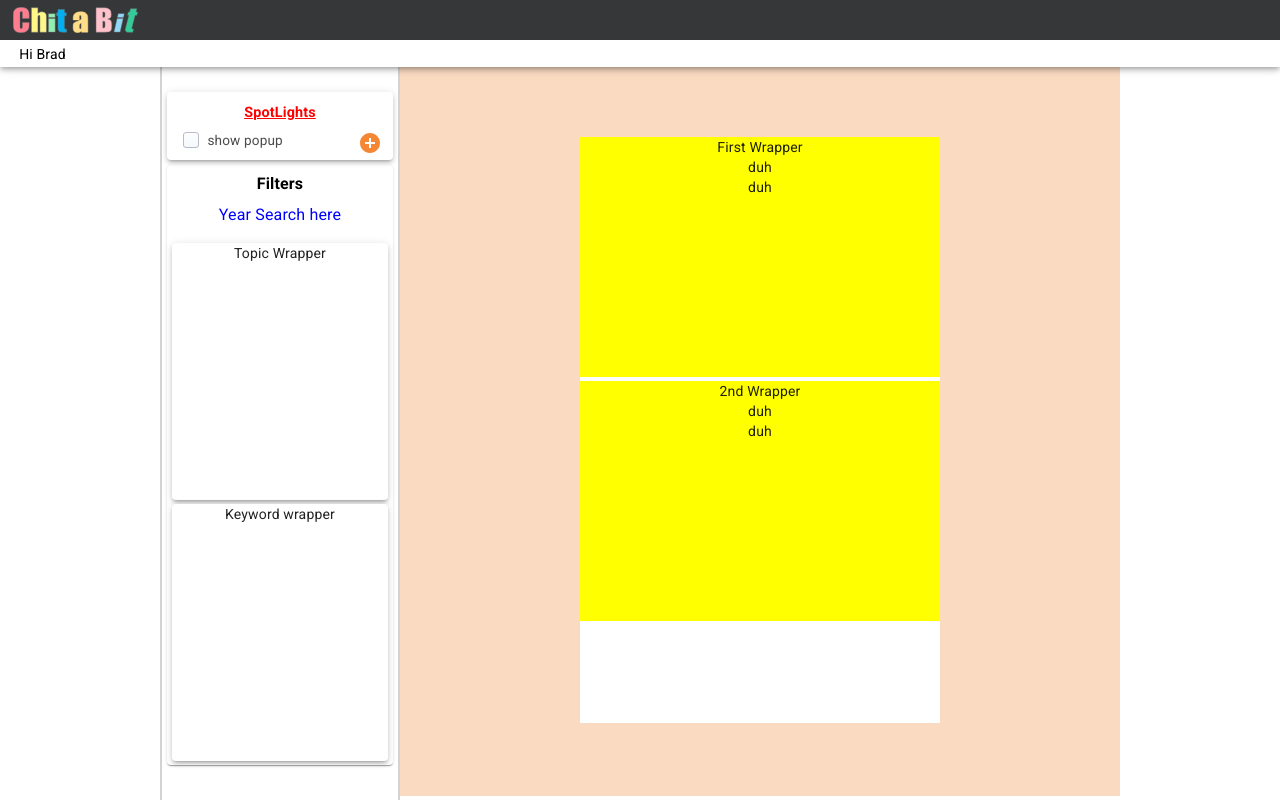
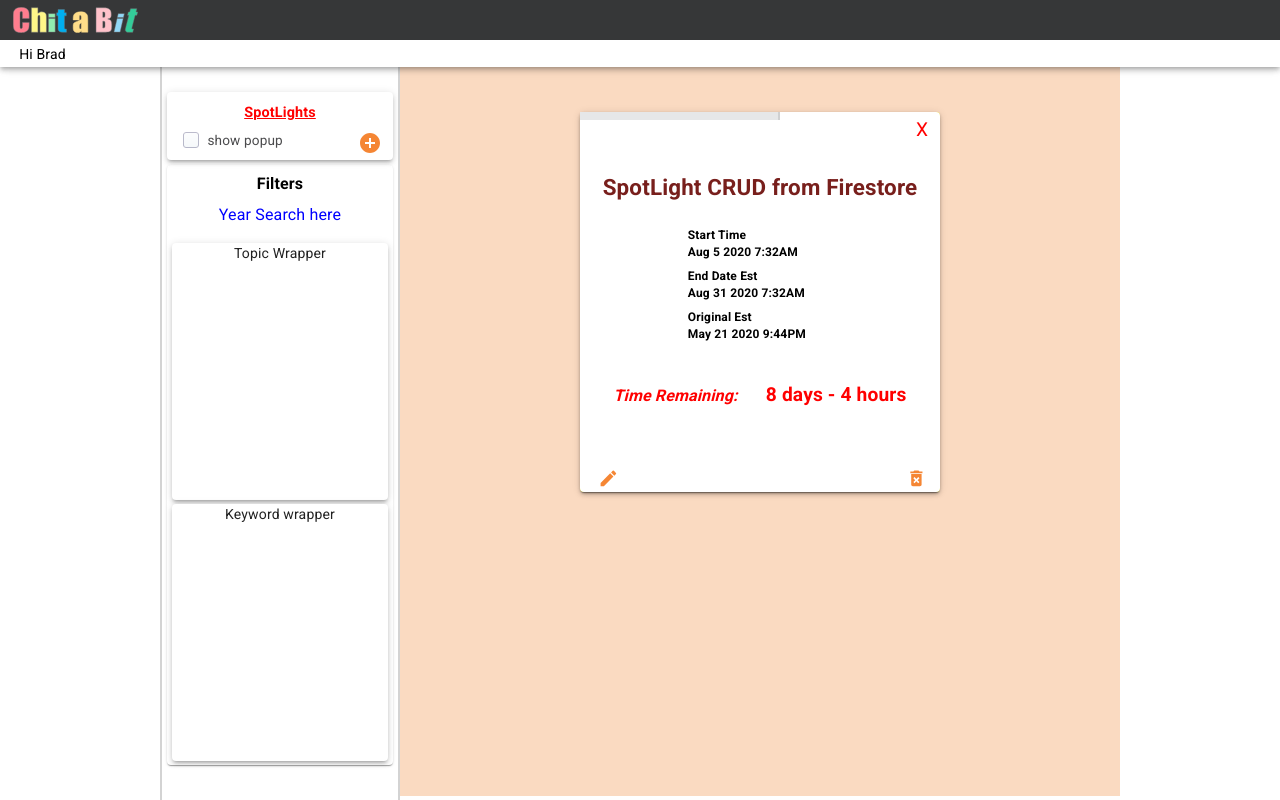
Before and after one commit to bbrous/chitabit, a React (Create React App) app: page /main in a window 1280 px wide. Built offline with nearby package versions, Linux system fonts and the light colour scheme.

Commit message:
Put Initial store into redux + extracted data

```diff
--- a/src/app/redux/reducers/reducer_Main.js
+++ b/src/app/redux/reducers/reducer_Main.js
@@ -2,6 +2,8 @@ import { createReducer } from './reducerUtil'
 // import {DatetoUTC, monthArrayLong} from '../../helpers/dateHelper'
 
 // import {SET_INITIAL_VIEW , CHANGE_VIEW, CHANGE_DISPLAY_PERSON, CHANGE_DISPLAY_CATEGORY, CHANGE_DISPLAY_CHIT_TYPE, CHANGE_CHIT_DISPLAYED, OPEN_MODAL,SHOW_ACCORDION_DETAIL, CLOSE_ACCORDION_DETAIL, CLOSE_MODAL, CHANGE_MONTH} from '../store/storeConstants';
+
+import InitialStore from '../store/InitialStore'
 
 import {
           OPEN_CLOSE_SIDE_PANEL,
@@ -25,6 +27,7 @@ import {
     view: 'journal',
     displaySidePanel: 'hide',
     displaySpotLight: 'unseen',
+    displayedSpotLightId: 'spot1',
     displaySpotLightPage: false,
     journalDisplay: {
       currentDaY: '',
@@ -34,6 +37,8 @@ import {
 
     modalDisplayed: false,
     modalType: '',
+
+    data: InitialStore
 
   }
 
--- a/src/pages/private/Main.jsx
+++ b/src/pages/private/Main.jsx
@@ -8,7 +8,7 @@ import InitialMessage from './journalElements/InitialMessage'
 import Day from './journalElements/Day'
 import FilterPanel from './navElements/FilterPanel'
 import SpotLightPage from './spotLight/SpotLightPage'
-import SpotLight from './spotLight/SpotLight'
+import SpotLightPopup from './spotLight/SpotLightPopup'
 // import HeaderMain from './mainElements/Header_main'
 
 
@@ -553,7 +553,7 @@ const Main = (props) => {
 
     let modalShow = props.view.private.modalDisplayed
 
-    let displaySpotLightPage = true
+    let displaySpotLightPage = false
 
   return (
     <BodyWrapper>
@@ -620,7 +620,7 @@ const Main = (props) => {
                 }}
               >
                 X</CloseSpotLight>
-                <SpotLight/>
+                <SpotLightPopup/>
                 {/* <CountDown>{timeLeft} </CountDown> */}
 
                 <ProgressBar>
--- a/src/pages/private/journalElements/Section.jsx
+++ b/src/pages/private/journalElements/Section.jsx
@@ -138,9 +138,9 @@ const Section = () => {
       <SectionContent>
       <Delete
               // onClick = {handleDelete}
-            >
-              <DeleteIcon/>
-            </Delete>
+        >
+          <DeleteIcon/>
+      </Delete>
 
       <div>Sections one</div>
 
--- a/src/pages/private/spotLight/SpotLightPage.jsx
+++ b/src/pages/private/spotLight/SpotLightPage.jsx
@@ -1,6 +1,6 @@
 import React from 'react'
 
-import SpotLight from './SpotLight'
+import SpotLightPopup from './SpotLightPopup'
 
 /* Read me
 
@@ -11,9 +11,10 @@ SpotLight page contains all spotlights
 
 
 import { styled, createMuiTheme } from "@material-ui/core/styles"
-import { chitOrangeLight } from '../../../styles/colors';
+import { chitOrangeLight, chitOrange} from '../../../styles/colors';
 
-
+import DeleteForeverIcon from '@material-ui/icons/DeleteForever';
+import EditIcon from '@material-ui/icons/Edit'
 const theme = createMuiTheme(); // allows use of mui theme in styled component
 //--------------------------------------
 
@@ -60,7 +61,83 @@ const SingleWrapper= styled('div')({
 
 })
 
+const Delete= styled('div')({
+  display: 'block',
+  // position: 'absolute',
+  bottom: '5px',
+  right: '5px',
+  height: '1rem',
+  width: '1rem',
+  color: chitOrange,
 
+'&:hover' : {
+  color: chitOrangeLight,
+  cursor: 'pointer',
+
+
+},
+
+
+  [theme.breakpoints.down('sm')] : {
+    // height: '1.25rem',
+    // backgroundColor: 'red'
+  },
+
+})
+
+
+const DeleteIcon= styled(DeleteForeverIcon)({
+fontSize: '1.3rem',
+color: chitOrange,
+
+'&:hover' : {
+  color: chitOrangeLight,
+  cursor: 'pointer',
+
+
+},
+})
+
+
+const Edit= styled('div')({
+  display: 'block',
+  // position: 'absolute',
+  bottom: '5px',
+  right: '5px',
+  height: '1rem',
+  width: '1rem',
+  color: chitOrange,
+
+'&:hover' : {
+  color: chitOrangeLight,
+  cursor: 'pointer',
+
+
+},
+
+
+  [theme.breakpoints.down('sm')] : {
+    // height: '1.25rem',
+    // backgroundColor: 'red'
+  },
+
+})
+
+
+const IconEdit= styled(EditIcon)({
+fontSize: '1.3rem',
+color: chitOrange,
+
+'&:hover' : {
+  color: chitOrangeLight,
+  cursor: 'pointer',
+
+
+},
+})
+
+
+// ======================================
 
 const SpotLightPage = () => {
   return (
--- a/src/pages/private/spotLight/SpotLight.jsx
+++ b/src/pages/private/spotLight/SpotLightPopup.jsx
@@ -16,6 +16,8 @@ import { NavLink, withRouter, useLocation} from 'react-router-dom'
 
 // import{openCloseSidePanel, showSpotLight, closeSpotLight} from '../../app/redux/actions/mainActions'
 
+import DeleteForeverIcon from '@material-ui/icons/DeleteForever';
+import EditIcon from '@material-ui/icons/Edit'
 import Paper from '@material-ui/core/Paper'
 import { styled, createMuiTheme } from "@material-ui/core/styles"
 
@@ -52,13 +54,13 @@ const InspirationWrapper = styled('div')({
 
   display: 'flex',
   flexDirection: 'column',
-  justifyContent: 'center',
+  justifyContent: 'flex-start',
   alignItems: 'center',
-  height: '900px',
+  height: '60rem',
   width: '100%',
 
   fontSize: '1.4rem',
-  color: 'blue',
+  color: chitBlueDull,
   fontWeight: 'bold',
   textAlign: 'center',
 
@@ -81,7 +83,7 @@ const Inspiration = styled('div')({
   flexDirection: 'column',
   justifyContent: 'flex-start',
   alignItems: 'center',
-
+  margin: '7rem 0 .8rem 0'
 })
 
 const Author = styled('div')({
@@ -199,7 +201,7 @@ const LinksWrapper= styled('div')({
   width: '90%',
   justifyContent: 'space-between',
   position: 'absolute',
-  bottom: '3px',
+  bottom: '8px',
   '& div' : {
     color: chitBlueDull,
     textDecoration: 'underline',
@@ -209,23 +211,107 @@ const LinksWrapper= styled('div')({
 })
 
 
+const Delete= styled('div')({
+  display: 'block',
+  // position: 'absolute',
+  bottom: '5px',
+  right: '5px',
+  height: '1rem',
+  width: '1rem',
+  color: chitOrange,
+
+'&:hover' : {
+  color: chitBlueDull,
+  cursor: 'pointer',
 
 
+},
+
+
+  [theme.breakpoints.down('sm')] : {
+    // height: '1.25rem',
+    // backgroundColor: 'red'
+  },
+
+})
+
+
+const DeleteIcon= styled(DeleteForeverIcon)({
+fontSize: '1.3rem',
+color: chitOrange,
+
+'&:hover' : {
+  color: chitBlueDull,
+  cursor: 'pointer',
+
+
+},
+})
+
+const Edit= styled('div')({
+  display: 'block',
+  // position: 'absolute',
+  bottom: '5px',
+  right: '5px',
+  height: '1rem',
+  width: '1rem',
+  color: chitOrange,
+
+'&:hover' : {
+  color: chitBlueDull,
+  cursor: 'pointer',
+
+
+},
+
+
+  [theme.breakpoints.down('sm')] : {
+    // height: '1.25rem',
+    // backgroundColor: 'red'
+  },
+
+})
+
+
+const IconEdit= styled(EditIcon)({
+fontSize: '1.3rem',
+color: chitOrange,
+
+'&:hover' : {
+  color: chitBlueDull,
+  cursor: 'pointer',
+
+
+},
+})
 //===============================================================
 
-const SpotLight = (props) => {
+const SpotLightPopup = (props) => {
 
-  // ########### TEMPORARY - Initial Store   ######################
+  // ########### TEMPORARY   ######################
 
-    let spotlight = InitialStore
+    // let spotlight = InitialStore
 
-    // console.log('[Spotlight] - props', spotlight.spotlights.spot1)
 
+
+    let displayedSpotlight = props.view.private.displayedSpotLightId
+
+
+    let spotlightDataObject = props.view.private.data.spotlights
+
+    let spotlightData = spotlightDataObject[displayedSpotlight]
+
+    const {id, type, popupShow, goal, startDay, endEst, endEstModified, author} = spotlightData
+    console.log('[Spotlight] - props spotlightData : ',  spotlightData )
+    console.log('[Spotlight] - props type : ', spotlightData.type  )
+
+
+    // let displayedSpotlightData = props.data.displayedSpotlight
 
   // ##############################################################
 
-  let type = 'inspiration'
-  // let type = 'goal'
+
+  let displayType = type
   let revised = true
 
   let startDate = 1596807987000  //Aug 7, 2020 5:46 - Friday
@@ -237,7 +323,7 @@ const SpotLight = (props) => {
   return (
     <Wrapper>
 
-      {type === 'inspiration' &&
+      {displayType === 'inspiration' &&
       <InspirationWrapper>
         <Inspiration>
           It's a great day to be me and It's always great to be Shelby
@@ -246,7 +332,7 @@ const SpotLight = (props) => {
       </InspirationWrapper>
       }
 
-    {type === 'goal' &&
+    {displayType === 'goal' &&
 
       <GoalWrapper elevation = {3}>
 
@@ -292,23 +378,36 @@ const SpotLight = (props) => {
 
 
 <LinksWrapper>
-      <div> edit </div>
-      <div> delete </div>
+      <Edit
+              // onClick = {handleEdit}
+        >
+          <IconEdit/>
+      </Edit>
+
+      <Delete
+              // onClick = {handleDelete}
+        >
+          <DeleteIcon/>
+      </Delete>
+
     </LinksWrapper>
 
     </Wrapper>
   )
 }
 
-export default  SpotLight
+// export default  SpotLightPopup
 
 // const actions = {
 //   showSpotLight,
 //   closeSpotLight
 // }
 
-// const mapState = state => ({
-//   view: state
-// });
+const mapState = state => ({
+  view: state,
+  data: state.private.data.spotlights
+});
 
-// export default connect(mapState, actions)(SpotLight)
+export default connect(mapState)(SpotLightPopup)
+
+// export default connect(mapState, actions)(SpotLightPopup)
```
